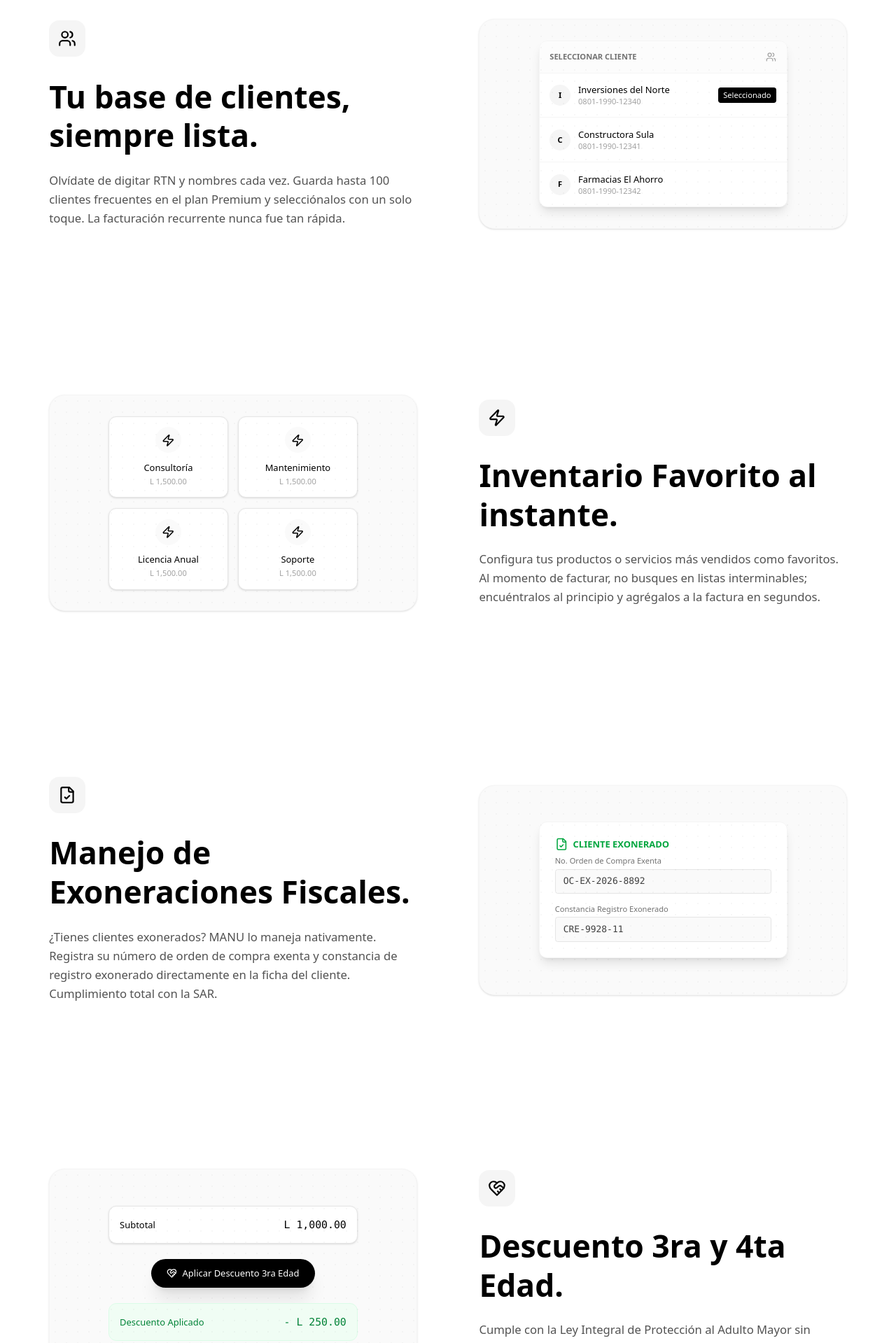
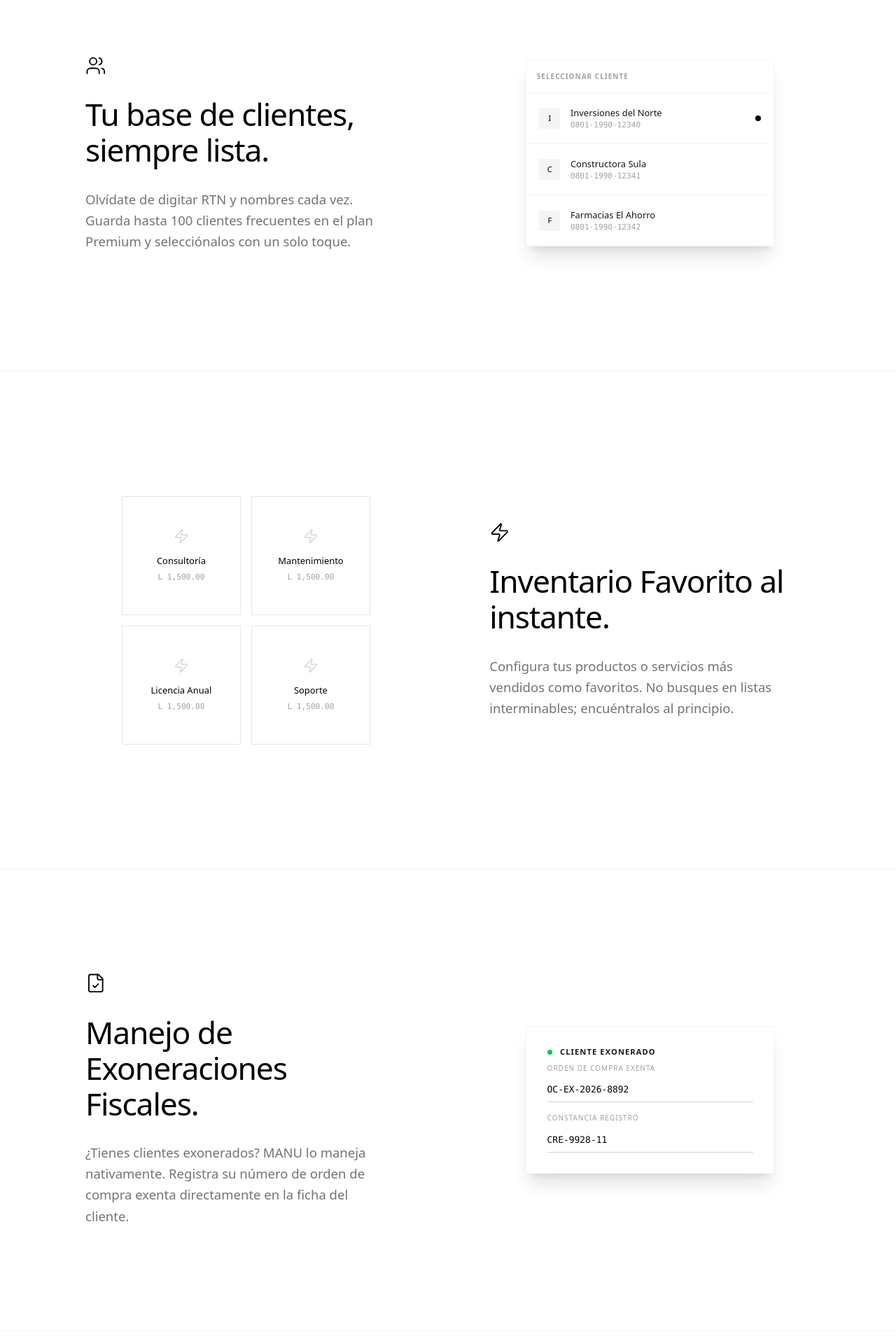
Before and after one commit to rplushn/manu-design-2, a Next.js app: page /funcionalidades in a window 1280 px wide. Shown: the part 860-2779 px from the top of the page at 70% size. Built offline with nearby package versions, Linux system fonts and the light colour scheme.

Commit message:
Actualizar InvoicingFeatures: diseño minimalista estricto (radius-0, fuentes delgadas, espacios amplios)

```diff
--- a/components/features-cai/InvoicingFeatures.tsx
+++ b/components/features-cai/InvoicingFeatures.tsx
@@ -18,10 +18,10 @@ const FeatureSection = ({
   imageContent?: React.ReactNode
 }) => {
   return (
-    <section className="py-20 lg:py-32 overflow-hidden">
-      <div className="container max-w-screen-xl mx-auto px-6">
+    <section className="py-24 lg:py-40 overflow-hidden border-b border-neutral-100 last:border-0">
+      <div className="container max-w-screen-xl mx-auto px-6 lg:px-20">
         <div className={cn(
-          "flex flex-col lg:flex-row items-center gap-16 lg:gap-24",
+          "flex flex-col lg:flex-row items-center gap-20 lg:gap-32",
           align === "right" ? "lg:flex-row-reverse" : ""
         )}>
           {/* Text Content */}
@@ -32,28 +32,26 @@ const FeatureSection = ({
             transition={{ duration: 0.7 }}
             className="lg:w-1/2"
           >
-            <div className="w-14 h-14 rounded-2xl bg-neutral-100 flex items-center justify-center mb-8">
-              <Icon className="w-7 h-7 text-black" />
+            <div className="mb-8 inline-flex">
+              <Icon className="w-8 h-8 text-black stroke-[1.5]" />
             </div>
-            <h2 className="text-3xl md:text-4xl lg:text-5xl font-bold text-black mb-6 leading-tight">
+            <h2 className="text-4xl md:text-5xl font-light text-black mb-8 leading-[1.15] tracking-tight">
               {title}
             </h2>
-            <p className="text-lg text-neutral-600 leading-relaxed">
+            <p className="text-xl text-neutral-500 font-light leading-relaxed max-w-md">
               {description}
             </p>
           </motion.div>
 
-          {/* Visual Content */}
+          {/* Visual Content - Minimalist */}
           <motion.div
-            initial={{ opacity: 0, scale: 0.95 }}
+            initial={{ opacity: 0, scale: 0.98 }}
             whileInView={{ opacity: 1, scale: 1 }}
             viewport={{ once: true, margin: "-100px" }}
             transition={{ duration: 0.7, delay: 0.2 }}
-            className="lg:w-1/2 w-full"
+            className="lg:w-1/2 w-full flex justify-center"
           >
-            <div className="bg-neutral-50 rounded-3xl p-8 border border-neutral-100 shadow-sm min-h-[300px] flex items-center justify-center relative overflow-hidden group hover:shadow-md transition-shadow">
-               {/* Background Pattern */}
-               <div className="absolute inset-0 opacity-[0.03] bg-[radial-gradient(#000_1px,transparent_1px)] [background-size:16px_16px]" />
+            <div className="bg-white p-0 md:p-8 flex items-center justify-center relative w-full max-w-md">
                {imageContent}
             </div>
           </motion.div>
@@ -69,24 +67,23 @@ export function InvoicingFeatures() {
       {/* Feature 1: Base de Clientes */}
       <FeatureSection
         title="Tu base de clientes, siempre lista."
-        description="Olvídate de digitar RTN y nombres cada vez. Guarda hasta 100 clientes frecuentes en el plan Premium y selecciónalos con un solo toque. La facturación recurrente nunca fue tan rápida."
+        description="Olvídate de digitar RTN y nombres cada vez. Guarda hasta 100 clientes frecuentes en el plan Premium y selecciónalos con un solo toque."
         icon={Users}
         align="left"
         imageContent={
-          <div className="w-full max-w-sm bg-white rounded-xl shadow-lg border border-neutral-100 overflow-hidden">
-            <div className="p-4 border-b border-neutral-100 bg-neutral-50/50 flex justify-between items-center">
-              <span className="text-xs font-semibold text-neutral-500 uppercase">Seleccionar Cliente</span>
-              <Users className="w-4 h-4 text-neutral-400" />
+          <div className="w-full bg-white shadow-xl border border-neutral-100 overflow-hidden">
+            <div className="p-4 border-b border-neutral-100 flex justify-between items-center bg-white">
+              <span className="text-[10px] font-semibold tracking-widest text-neutral-400 uppercase">Seleccionar Cliente</span>
             </div>
             <div className="divide-y divide-neutral-100">
               {['Inversiones del Norte', 'Constructora Sula', 'Farmacias El Ahorro'].map((client, i) => (
-                <div key={i} className="p-4 flex items-center gap-3 hover:bg-neutral-50 transition-colors cursor-pointer">
-                  <div className="w-8 h-8 rounded-full bg-neutral-100 flex items-center justify-center text-xs font-bold">{client[0]}</div>
+                <div key={i} className="p-5 flex items-center gap-4 hover:bg-neutral-50 transition-colors cursor-pointer group">
+                  <div className="w-8 h-8 bg-neutral-100 flex items-center justify-center text-xs font-normal group-hover:bg-black group-hover:text-white transition-colors">{client[0]}</div>
                   <div className="flex-1">
-                    <div className="text-sm font-medium">{client}</div>
-                    <div className="text-xs text-neutral-400">0801-1990-1234{i}</div>
+                    <div className="text-sm font-normal text-neutral-900">{client}</div>
+                    <div className="text-xs text-neutral-400 font-mono mt-0.5">0801-1990-1234{i}</div>
                   </div>
-                  {i === 0 && <div className="text-xs bg-black text-white px-2 py-1 rounded">Seleccionado</div>}
+                  {i === 0 && <div className="w-2 h-2 bg-black rounded-full"></div>}
                 </div>
               ))}
             </div>
@@ -97,18 +94,16 @@ export function InvoicingFeatures() {
       {/* Feature 2: Inventario Rápido */}
       <FeatureSection
         title="Inventario Favorito al instante."
-        description="Configura tus productos o servicios más vendidos como favoritos. Al momento de facturar, no busques en listas interminables; encuéntralos al principio y agrégalos a la factura en segundos."
+        description="Configura tus productos o servicios más vendidos como favoritos. No busques en listas interminables; encuéntralos al principio."
         icon={Zap}
         align="right"
         imageContent={
-          <div className="grid grid-cols-2 gap-4 w-full max-w-sm">
+          <div className="grid grid-cols-2 gap-4 w-full">
             {['Consultoría', 'Mantenimiento', 'Licencia Anual', 'Soporte'].map((item, i) => (
-              <div key={i} className="bg-white p-4 rounded-xl border border-neutral-200 shadow-sm hover:border-black transition-colors cursor-pointer text-center group">
-                <div className="w-10 h-10 mx-auto rounded-full bg-neutral-50 flex items-center justify-center mb-3 group-hover:bg-black group-hover:text-white transition-colors">
-                  <Zap className="w-5 h-5" />
-                </div>
-                <div className="text-sm font-medium">{item}</div>
-                <div className="text-xs text-neutral-400 mt-1">L 1,500.00</div>
+              <div key={i} className="bg-white p-6 border border-neutral-200 hover:border-black transition-all cursor-pointer text-center group aspect-square flex flex-col items-center justify-center">
+                <Zap className="w-6 h-6 mb-4 text-neutral-300 group-hover:text-black transition-colors stroke-[1.5]" />
+                <div className="text-sm font-normal">{item}</div>
+                <div className="text-xs text-neutral-400 mt-2 font-mono">L 1,500.00</div>
               </div>
             ))}
           </div>
@@ -118,25 +113,27 @@ export function InvoicingFeatures() {
       {/* Feature 3: Exoneraciones */}
       <FeatureSection
         title="Manejo de Exoneraciones Fiscales."
-        description="¿Tienes clientes exonerados? MANU lo maneja nativamente. Registra su número de orden de compra exenta y constancia de registro exonerado directamente en la ficha del cliente. Cumplimiento total con la SAR."
+        description="¿Tienes clientes exonerados? MANU lo maneja nativamente. Registra su número de orden de compra exenta directamente en la ficha del cliente."
         icon={FileCheck}
         align="left"
         imageContent={
-          <div className="w-full max-w-sm bg-white p-6 rounded-xl shadow-lg border border-neutral-100 space-y-4">
-             <div className="flex items-center gap-2 text-green-600 mb-2">
-               <FileCheck className="w-5 h-5" />
-               <span className="text-sm font-bold uppercase">Cliente Exonerado</span>
+          <div className="w-full bg-white p-8 shadow-xl border border-neutral-100 space-y-6">
+             <div className="flex items-center gap-3 mb-2">
+               <div className="w-2 h-2 bg-green-500 rounded-full"></div>
+               <span className="text-xs font-bold tracking-widest uppercase text-neutral-900">Cliente Exonerado</span>
              </div>
-             <div>
-               <label className="block text-xs font-medium text-neutral-500 mb-1">No. Orden de Compra Exenta</label>
-               <div className="w-full bg-neutral-50 border border-neutral-200 rounded px-3 py-2 text-sm font-mono text-neutral-700">
-                 OC-EX-2026-8892
+             <div className="space-y-4">
+               <div>
+                 <label className="block text-[10px] tracking-widest uppercase text-neutral-400 mb-2">Orden de Compra Exenta</label>
+                 <div className="w-full border-b border-neutral-300 py-2 text-sm font-mono text-black">
+                   OC-EX-2026-8892
+                 </div>
                </div>
-             </div>
-             <div>
-               <label className="block text-xs font-medium text-neutral-500 mb-1">Constancia Registro Exonerado</label>
-               <div className="w-full bg-neutral-50 border border-neutral-200 rounded px-3 py-2 text-sm font-mono text-neutral-700">
-                 CRE-9928-11
+               <div>
+                 <label className="block text-[10px] tracking-widest uppercase text-neutral-400 mb-2">Constancia Registro</label>
+                 <div className="w-full border-b border-neutral-300 py-2 text-sm font-mono text-black">
+                   CRE-9928-11
+                 </div>
                </div>
              </div>
           </div>
@@ -146,27 +143,27 @@ export function InvoicingFeatures() {
       {/* Feature 4: Descuentos */}
       <FeatureSection
         title="Descuento 3ra y 4ta Edad."
-        description="Cumple con la Ley Integral de Protección al Adulto Mayor sin cálculos manuales. Un botón dedicado aplica automáticamente los descuentos de ley correspondientes al subtotal de la factura."
+        description="Cumple con la Ley Integral de Protección al Adulto Mayor sin cálculos manuales. Un botón dedicado aplica automáticamente los descuentos."
         icon={HeartHandshake}
         align="right"
         imageContent={
-          <div className="w-full max-w-sm flex flex-col items-center justify-center gap-6">
-            <div className="w-full bg-white rounded-xl border border-neutral-200 p-4 flex items-center justify-between shadow-sm">
-              <span className="text-sm font-medium">Subtotal</span>
-              <span className="font-mono">L 1,000.00</span>
+          <div className="w-full flex flex-col items-center justify-center gap-6">
+            <div className="w-full flex items-center justify-between py-4 border-b border-neutral-100">
+              <span className="text-sm font-light text-neutral-500">Subtotal</span>
+              <span className="font-mono text-sm">L 1,000.00</span>
             </div>
 
             <motion.button
-              whileTap={{ scale: 0.95 }}
-              className="bg-black text-white px-6 py-3 rounded-full text-sm font-medium flex items-center gap-2 shadow-xl hover:bg-neutral-800 transition-colors"
+              whileTap={{ scale: 0.98 }}
+              className="w-full bg-black text-white py-4 text-sm font-normal hover:bg-neutral-800 transition-colors flex items-center justify-center gap-3"
             >
               <HeartHandshake className="w-4 h-4" />
-              Aplicar Descuento 3ra Edad
+              Aplicar Descuento Ley
             </motion.button>
 
-            <div className="w-full bg-green-50 rounded-xl border border-green-100 p-4 flex items-center justify-between">
-              <span className="text-sm font-medium text-green-700">Descuento Aplicado</span>
-              <span className="font-mono text-green-700">- L 250.00</span>
+            <div className="w-full flex items-center justify-between py-4 border-b border-neutral-100">
+              <span className="text-sm font-medium text-black">Descuento Aplicado</span>
+              <span className="font-mono text-sm text-black">- L 250.00</span>
             </div>
           </div>
         }
```
